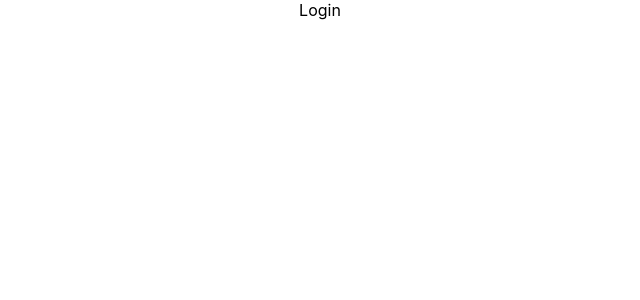
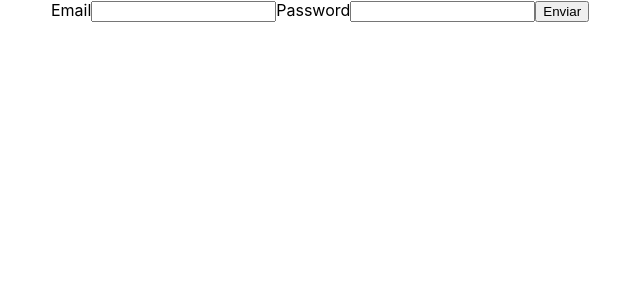
Before and after one commit to Eduardo4199/wolox-challenge, a React (Create React App) app: page /Login in a window 1280 px wide. Shown: the top 300 px of the page, without its empty margins (320-960 px from the left). Built offline with nearby package versions, Linux system fonts and the light colour scheme.

Commit message:
Login funcional

```diff
--- /dev/null
+++ b/src/assets/css/login.css
@@ -0,0 +1,7 @@
+
+  .flex-container {
+    display: flex;
+    flex-direction: column;
+    background-color: white;
+    padding: 0%;
+  }
--- a/src/pages/login.jsx
+++ b/src/pages/login.jsx
@@ -1,14 +1,33 @@
 import React, {Fragment} from "react";
+import {useHistory} from "react-router-dom";
+import {useForm} from "react-hook-form";
 import "../assets/css/home.css";
+import {userService} from "../services/user.service";
 /**
  * @return {string} app view.
  * @param {Object} props
  */
 export function Login(props) {
+    const {register, handleSubmit} = useForm();
+    const history = useHistory();
+
+    const onSubmit = (data) => {
+        let result = userService.login(data);
+        if (result) {
+            history.push("/Technologies");
+        }
+    };
+
     return (
         <Fragment>
-            <div>
-                Login
+            <div className="flex-container">
+                <form onSubmit={handleSubmit(onSubmit)}>
+                    <label htmlFor="email">Email</label>
+                    <input name="email" ref={register({required: true})} />
+                    <label htmlFor="password">Password</label>
+                    <input name="password" ref={register({required: true})} />
+                    <button type="submit">Enviar</button>
+                </form>
             </div>
         </Fragment>
     );
--- a/src/services/register.service.js
+++ b/src/services/register.service.js
@@ -35,10 +35,9 @@ function registerUser(params) {
 }
 
 function addUserDB(data) {
-    let users = localStorage.getItem("users");
-    if (users) {
-        localStorage.setItem("users", JSON.stringify(data));
-    } else {
-        localStorage.setItem("users", JSON.stringify(data));
-    }
+    let user = {
+        email: data.email,
+        password: data.password,
+    };
+    localStorage.setItem("users", JSON.stringify(user));
 }
--- /dev/null
+++ b/src/services/user.service.js
@@ -0,0 +1,20 @@
+
+export const userService = {
+    login,
+};
+
+function login(data) {
+    let users = JSON.parse(localStorage.getItem("users"));
+    let credentials = {
+        email: data.email,
+        password: data.password,
+    };
+    console.log(users);
+    console.log(credentials);
+    if (users.email === data.email && users.password === data.password) {
+        localStorage.setItem("loggedUser", JSON.stringify(data));
+        return true;
+    } else {
+        return false;
+    }
+}
```
